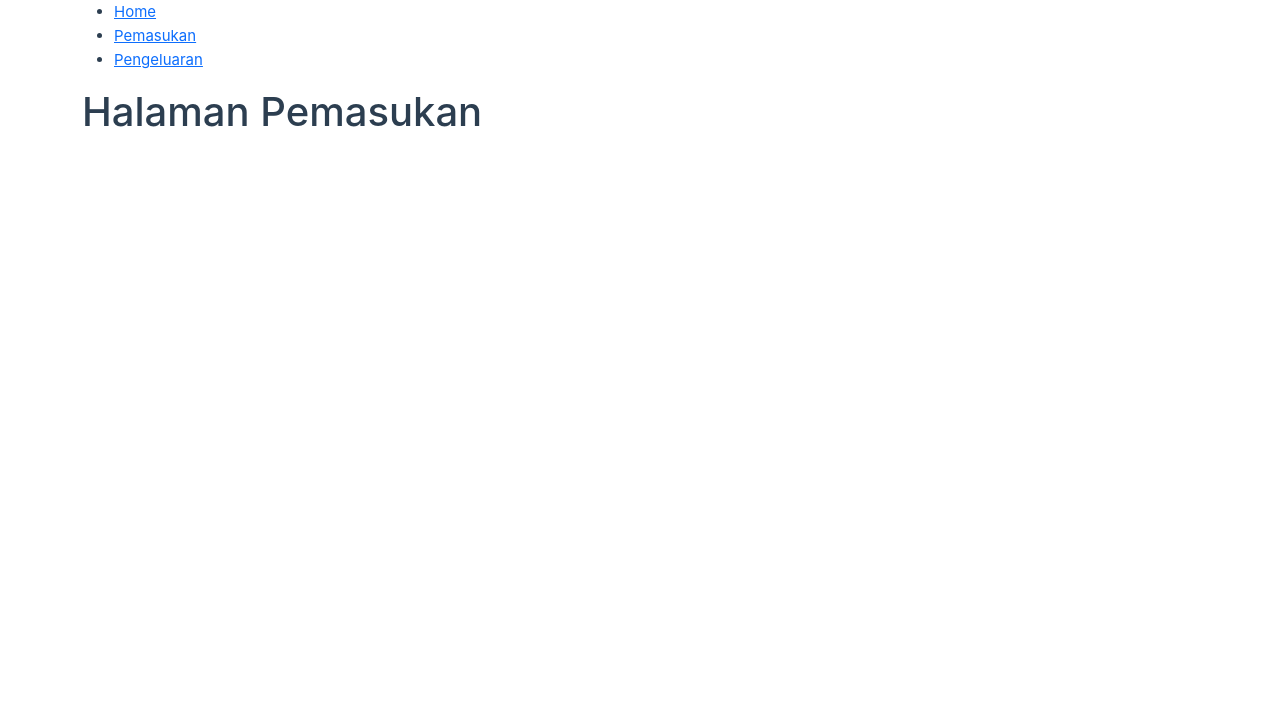
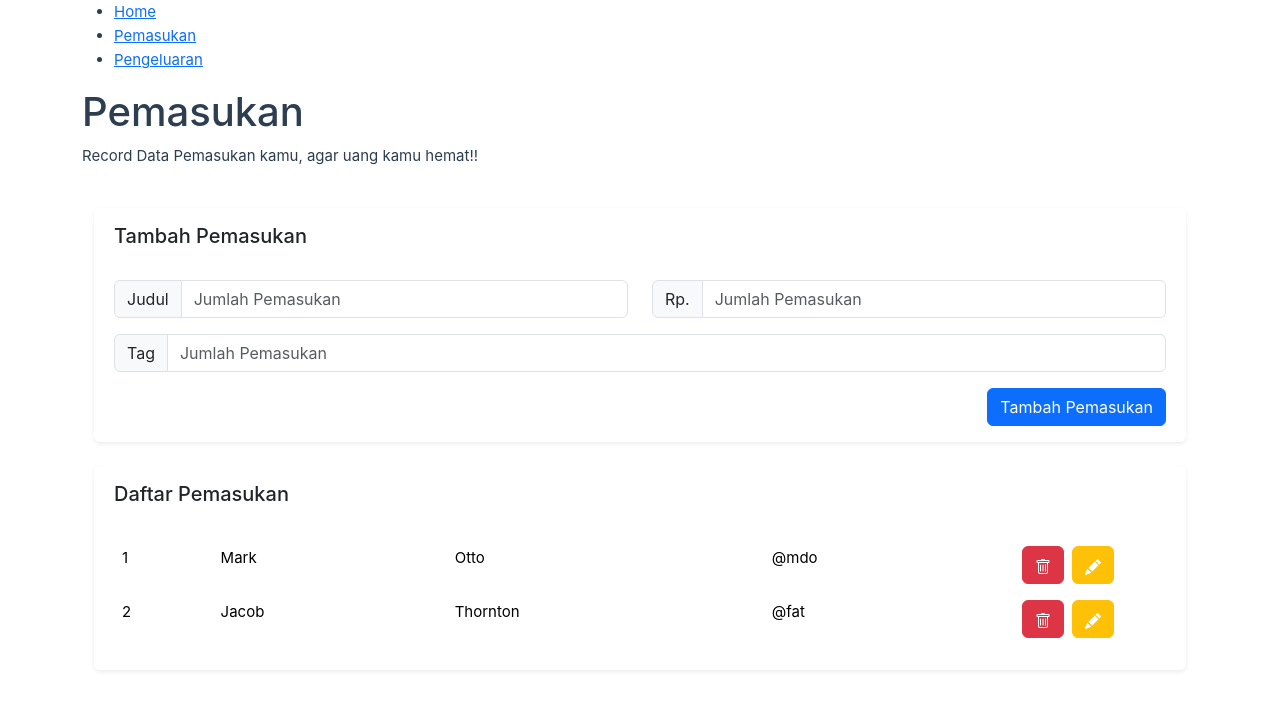
Before and after one commit to nestiawanfyans/fee-do, a Vue app: page /income in a window 1280 px wide. Shown: the top 710 px of the page. Built offline with nearby package versions, Linux system fonts and the light colour scheme.

Commit message:
template income

```diff
--- /dev/null
+++ b/src/components/icons/IconPencil.vue
@@ -0,0 +1,5 @@
+<template>
+  <svg xmlns="http://www.w3.org/2000/svg" width="16" height="16" fill="currentColor" class="bi bi-pencil-fill" viewBox="0 0 16 16">
+    <path d="M12.854.146a.5.5 0 0 0-.707 0L10.5 1.793 14.207 5.5l1.647-1.646a.5.5 0 0 0 0-.708l-3-3zm.646 6.061L9.793 2.5 3.293 9H3.5a.5.5 0 0 1 .5.5v.5h.5a.5.5 0 0 1 .5.5v.5h.5a.5.5 0 0 1 .5.5v.5h.5a.5.5 0 0 1 .5.5v.207l6.5-6.5zm-7.468 7.468A.5.5 0 0 1 6 13.5V13h-.5a.5.5 0 0 1-.5-.5V12h-.5a.5.5 0 0 1-.5-.5V11h-.5a.5.5 0 0 1-.5-.5V10h-.5a.499.499 0 0 1-.175-.032l-.179.178a.5.5 0 0 0-.11.168l-2 5a.5.5 0 0 0 .65.65l5-2a.5.5 0 0 0 .168-.11l.178-.178z"/>
+  </svg>
+</template>
--- /dev/null
+++ b/src/components/icons/IconTrash.vue
@@ -0,0 +1,6 @@
+<template>
+  <svg xmlns="http://www.w3.org/2000/svg" width="16" height="16" fill="currentColor" class="bi bi-trash" viewBox="0 0 16 16">
+    <path d="M5.5 5.5A.5.5 0 0 1 6 6v6a.5.5 0 0 1-1 0V6a.5.5 0 0 1 .5-.5Zm2.5 0a.5.5 0 0 1 .5.5v6a.5.5 0 0 1-1 0V6a.5.5 0 0 1 .5-.5Zm3 .5a.5.5 0 0 0-1 0v6a.5.5 0 0 0 1 0V6Z"/>
+    <path d="M14.5 3a1 1 0 0 1-1 1H13v9a2 2 0 0 1-2 2H5a2 2 0 0 1-2-2V4h-.5a1 1 0 0 1-1-1V2a1 1 0 0 1 1-1H6a1 1 0 0 1 1-1h2a1 1 0 0 1 1 1h3.5a1 1 0 0 1 1 1v1ZM4.118 4 4 4.059V13a1 1 0 0 0 1 1h6a1 1 0 0 0 1-1V4.059L11.882 4H4.118ZM2.5 3h11V2h-11v1Z"/>
+  </svg>
+</template>
--- /dev/null
+++ b/src/components/income/inputIncome.vue
@@ -0,0 +1,43 @@
+<script setup>
+
+</script>
+
+<template>
+    <div class="bg-white shadow-sm rounded p-2">
+      <div class="container me-2 mt-2">
+        <h5 class="text-body">Tambah Pemasukan</h5><br>
+
+        <div class="from row">
+
+          <div class="col-md-6">
+            <!--Judul-->
+            <div class="input-group mb-3">
+              <span class="input-group-text" id="basic-addon1">Judul</span>
+              <input type="text" class="form-control" placeholder="Jumlah Pemasukan">
+            </div>
+          </div>
+
+          <div class="col-md-6">
+            <!--jumlah Pemasukan-->
+            <div class="input-group mb-3">
+              <span class="input-group-text" id="basic-addon1">Rp.</span>
+              <input type="text" class="form-control" placeholder="Jumlah Pemasukan">
+            </div>
+          </div>
+
+          <div class="input-group mb-3">
+            <span class="input-group-text" id="basic-addon1">Tag</span>
+            <input type="text" class="form-control" placeholder="Jumlah Pemasukan">
+          </div>
+
+          <div class="d-grid gap-2 d-md-flex justify-content-md-end mb-2">
+            <button class="btn btn-primary">Tambah Pemasukan</button>
+          </div>
+        </div>
+      </div>
+    </div>
+</template>
+
+<style scoped>
+
+</style>
--- /dev/null
+++ b/src/components/income/listIncome.vue
@@ -0,0 +1,44 @@
+<script setup>
+
+import IconTrash from "@/components/icons/IconTrash.vue";
+import IconPencil from "@/components/icons/IconPencil.vue";
+</script>
+
+<template>
+  <div class="bg-white shadow-sm rounded p-2" >
+    <div class="container me-2 mt-2">
+      <h5 class="text-body">Daftar Pemasukan</h5><br>
+
+      <table class="table table-borderless">
+        <tbody>
+          <tr>
+            <th scope="row">1</th>
+            <td>Mark</td>
+            <td>Otto</td>
+            <td>@mdo</td>
+            <td class="w-action">
+              <button class="btn btn-danger ms-2"> <IconTrash /> </button>
+              <button class="btn btn-warning text-white ms-2"> <IconPencil /> </button>
+            </td>
+          </tr>
+          <tr>
+            <th scope="row">2</th>
+            <td>Jacob</td>
+            <td>Thornton</td>
+            <td>@fat</td>
+            <td class="w-action">
+              <button class="btn btn-danger ms-2"> <IconTrash /> </button>
+              <button class="btn btn-warning text-white ms-2"> <IconPencil /> </button>
+            </td>
+          </tr>
+        </tbody>
+      </table>
+    </div>
+  </div>
+</template>
+
+<style scoped>
+  .w-action {
+    width: 160px;
+  }
+</style>
--- a/src/views/IncomeView.vue
+++ b/src/views/IncomeView.vue
@@ -1,7 +1,42 @@
-<script setup></script>
+
+<script setup>
+  import InputIncome from "@/components/income/inputIncome.vue";
+  import ListIncome from "@/components/income/listIncome.vue";
+</script>
 
 <template>
-  <h1>Halaman Pemasukan</h1>
+  <h1>Pemasukan</h1>
+  <p>Record Data Pemasukan kamu, agar uang kamu hemat!!</p><br>
+
+  <div class="container">
+    <InputIncome /> <br>
+    <ListIncome /> <br>
+  </div>
+
 </template>
 
+<script>
+  export default {
+    // components: ,
+    data() {
+      return {
+        income: [
+          {
+            id : 1312312123,
+            title: "project website",
+            money: 123000,
+            created_at: "2023-02-23",
+            updated_at: "2023-02-23",
+            category: "Gaji"
+          }
+        ]
+      }
+    },
+    methods: {
+
+    }
+  }
+
+</script>
+
 <style scoped></style>
```
Also changed, not shown: 1 other file (tests, documents, lock files or other folders).
